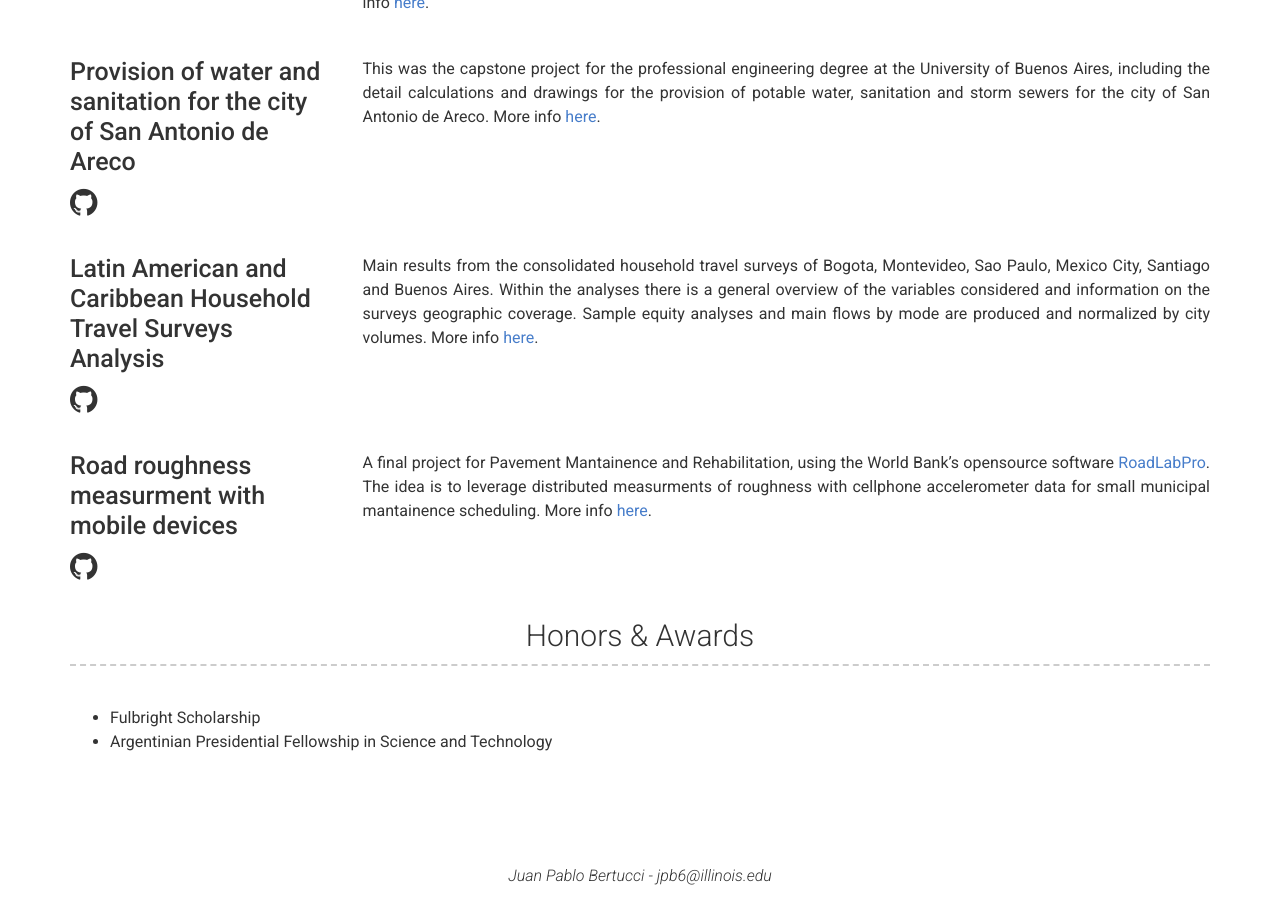
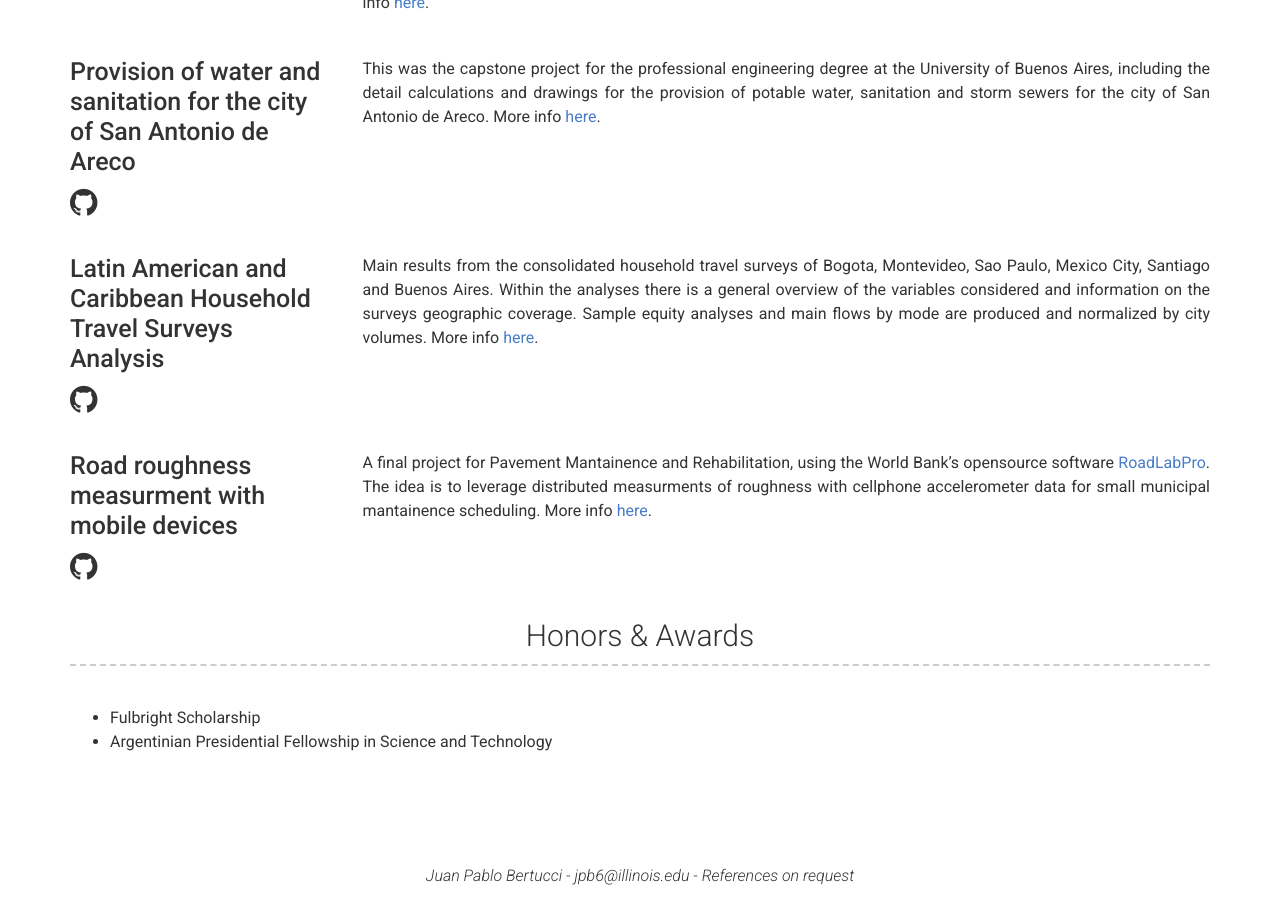
Before and after one commit to JPchomp/JPchomp.github.io, a Jekyll site: the page built from index.md, in a window 1280 px wide and 900 px high, scrolled down 2171 px. Built offline with Jekyll 4.4.1, drawn with Linux system fonts in a browser that asks for light colours.

Commit message:
Update _config.yml

```diff
--- a/_config.yml
+++ b/_config.yml
@@ -36,7 +36,7 @@ more_content: |
   - Argentinian Presidential Fellowship in Science and Technology
 
 # Footer
-footer_show_references: false
+footer_show_references: true
 
 # Build settings
 # theme: modern-resume-theme (Use this is you are hosting your resume yourself)
```
